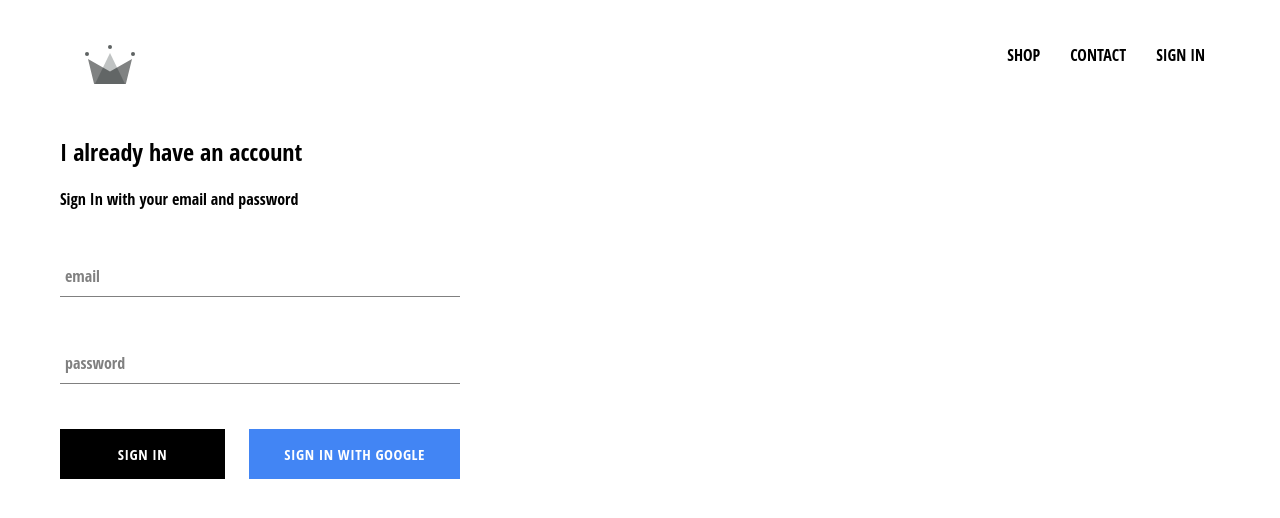
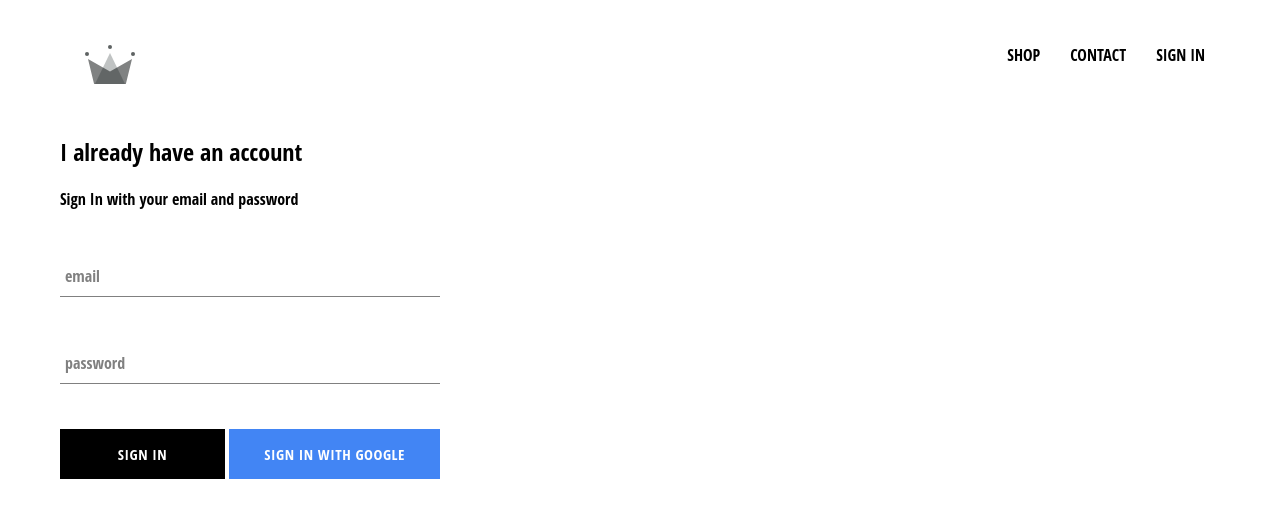
Before and after one commit to mosesegboh/ecommerce, a React (Create React App) app: page /signin in a window 1280 px wide. Shown: the top 518 px of the page. Built offline with nearby package versions, Linux system fonts and the light colour scheme; no server answers.

Commit message:
changes to package.json
changes to package.json

```diff
--- a/package.json
+++ b/package.json
@@ -2,6 +2,7 @@
   "name": "crwn-clothing",
   "version": "0.1.0",
   "private": true,
+  "homepage": ".",
   "dependencies": {
     "@testing-library/jest-dom": "^4.2.4",
     "@testing-library/react": "^9.5.0",
--- a/src/components/sign-in/sign-in.styles.scss
+++ b/src/components/sign-in/sign-in.styles.scss
@@ -1,6 +1,6 @@
 .sign-in{
     // vw means view width
-    width: 400px;
+    width: 380px;
     display: flex;
     // we want all the elements in the form to sit vertically
     flex-direction: column;
```
